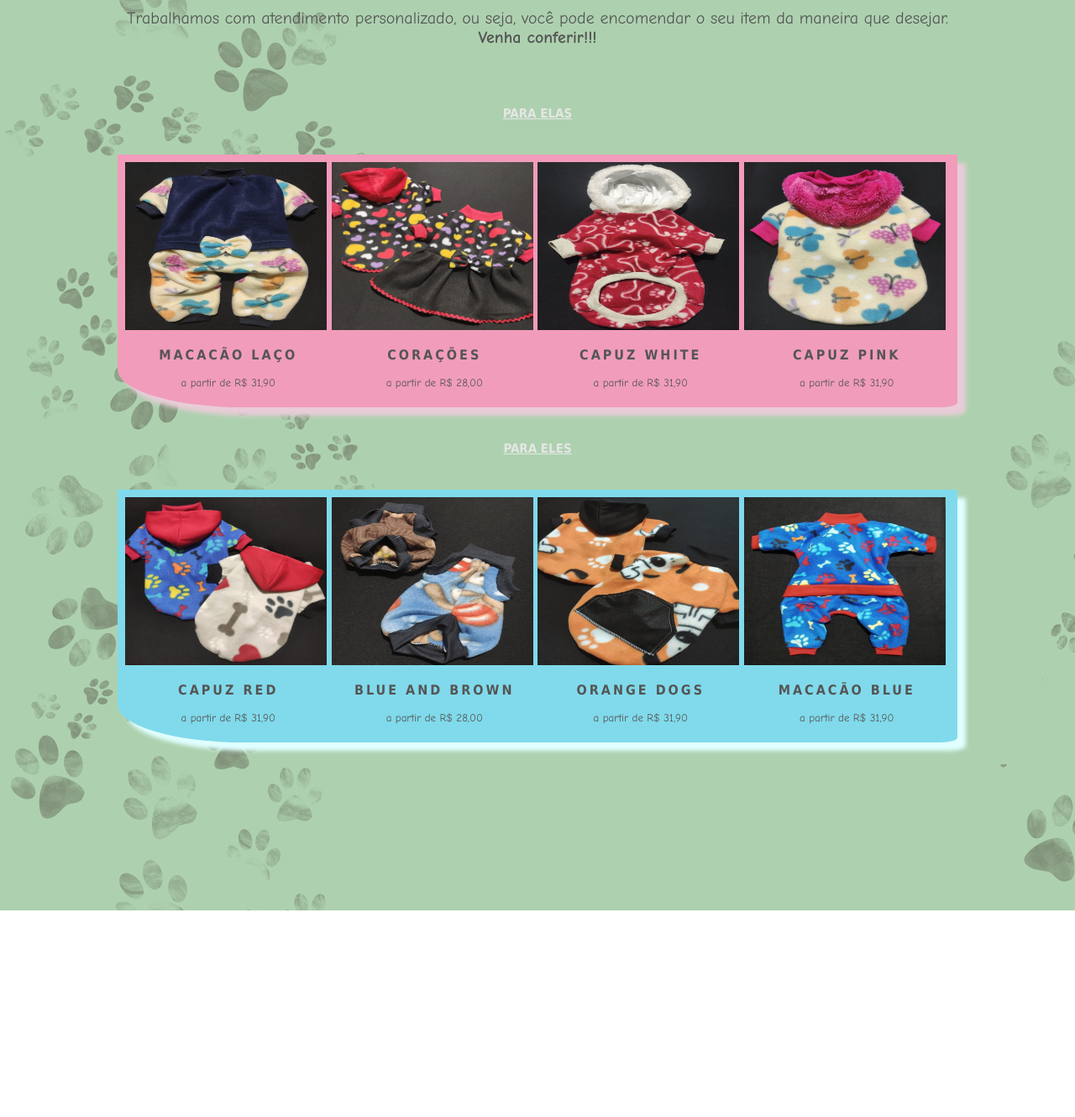
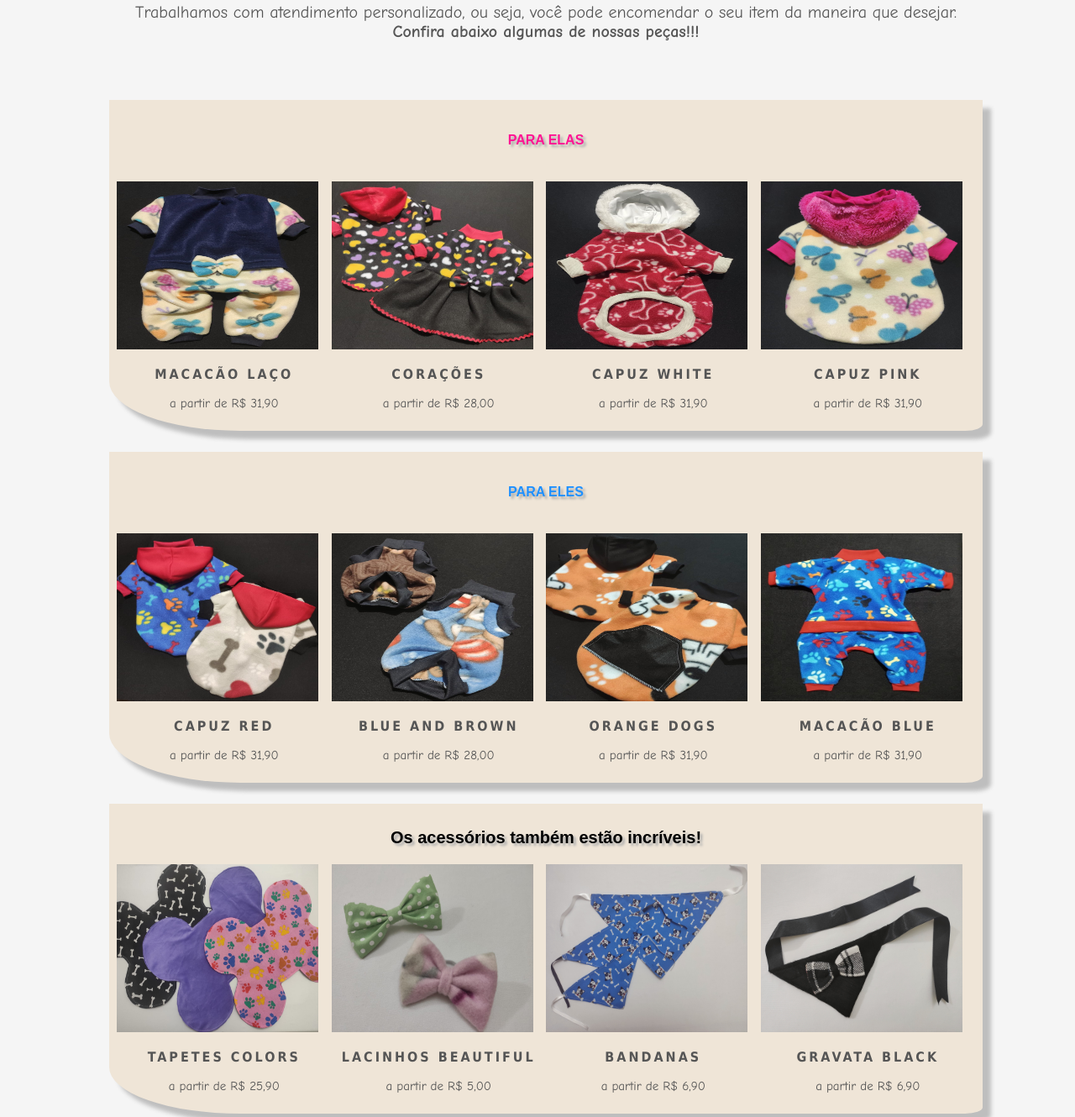
Before and after one commit to NathaliaMiriam/NN-roupas-pet, a plain HTML site: page index.html in a window 1280 px wide. Shown: the part 794-2124 px from the top of the page at 84% size. Before the commit the page ends 1878 px from the top, so only its background shows below. Drawn offline with Linux system fonts and the light colour scheme.

Commit message:
changes website layout

```diff
--- a/CSS/estilo.css
+++ b/CSS/estilo.css
@@ -2,18 +2,21 @@ body{
     margin: 0;
     padding: 0;
     font-family: tahoma, arial, sans-serif;
-    background-image: url(../Imagens_N&N/background-pet-image.jpg);
+    background-image: url(../Imagens_N&N/background-with-dog-paw.jpg);
 }
 
 #principal{
     margin: 20px auto 200px auto;
-    width: 1000px;
+    width: 1300px;
+    background-color: #f5f5f5;
+    box-shadow: rgb(38, 57, 77) 0px 20px 30px -10px;
 }
 
 .header-top{
     height: 600px;
     position: relative;
-    background-image: url(../Imagens_N&N/pets-image.jpg);
+    background-image: url(../Imagens_N&N/image-topo.png);
+    box-shadow: rgba(255, 255, 255, 0.1) 0px 1px 1px 0px inset, rgba(50, 50, 93, 0.25) 0px 50px 100px -20px, rgba(0, 0, 0, 0.3) 0px 30px 60px -30px;
 }
 
 .header-nav{
@@ -32,7 +35,7 @@ body{
 .header-nav li{
     display: inline-block;
     margin-left: 5px;
-    border: 1px solid white;
+    border: 2px solid black;
 }
 
 .header-nav a{
@@ -40,27 +43,27 @@ body{
     text-transform: uppercase;
     font-size: 11px;
     letter-spacing: 2px;
-    color: #f5f5f5;
-    background: rgba(0,0,0, 0.3 );
+    color: #262115;
+    background:  #efe5d7;
     display: block;
     padding: 15px;
 }
 
 .header-nav a:hover{
-    background: rgba(0,0,0, 0.5 );
+    background: #DB9833;
 }
 
 h2{
+    font-family: "Brush Script MT", cursive;
+    font-size: 20px;
     text-transform: uppercase;
-    font-size: 20px;
     color: #f5f5f5;
-    margin-top: 60px;
-    margin-left: 20%;
+    margin: 60px auto;
     text-align: center;
-    background-color: rgba(0,0,0, 0.8 );
-    display: inline-block;
+    background-color: #262015;
     padding: 15px;
     border-bottom: 3px solid white;
+    width: 80%;
 }
 
 .p-one{
@@ -73,24 +76,25 @@ h2{
 }
 
 main{
-    width: 100%;
+    width: 80%;
     margin: auto;
 }
 
-.gallery-one, .gallery-two{
+.gallery-one, .gallery-two, .gallery-three{
     padding: 9px;
     margin-top: 25px;
     box-sizing: border-box;
 }
 
+
 .gallery-one{
-    background-color: #f19cbb;
+    background-color: #efe5d7;
     border-bottom-left-radius: 15%;
     border-bottom-right-radius: 2%;
-    box-shadow: 10px 10px 5px #e8ccd7;
-    -moz-box-shadow: 10px 10px 5px #e8ccd7;
-    -webkit-box-shadow: 10px 10px 5px #e8ccd7;
-    -khtml-box-shadow: 10px 10px 5px #e8ccd7;
+    box-shadow: 10px 10px 5px #bebebe;
+    -moz-box-shadow: 10px 10px 5px #bebebe;
+    -webkit-box-shadow: 10px 10px 5px #bebebe;
+    -khtml-box-shadow: 10px 10px 5px #bebebe;
 }
 
 .gallery-photo-1{
@@ -109,13 +113,13 @@ main{
 }
 
 .gallery-two{
-    background-color: #80daeb;
+    background-color: #efe5d7;
     border-bottom-left-radius: 15%;
     border-bottom-right-radius: 2%;
-    box-shadow: 10px 10px 5px #e0ffff;
-    -moz-box-shadow: 10px 10px 5px #e0ffff;
-    -webkit-box-shadow: 10px 10px 5px #e0ffff;
-    -khtml-box-shadow: 10px 10px 5px #e0ffff;
+    box-shadow: 10px 10px 5px #bebebe;
+    -moz-box-shadow: 10px 10px 5px #bebebe;
+    -webkit-box-shadow: 10px 10px 5px #bebebe;
+    -khtml-box-shadow: 10px 10px 5px #bebebe;
 }
 
 
@@ -125,25 +129,46 @@ main{
     font-size: 16px;
     font-weight: bold;
     letter-spacing: 3px;
-    color: #555;
+    color:  #555;
 }
 
 .gallery-text{
     text-align: center;
-    font-size: 13px;
+    font-size: 15px;
     font-family: Comic Sans MS, Comic Sans, Cursive;
-    color: #555;
+    color:  #555;
 }
 
+
 .gallery-text:hover{
-    color: red;
+    color: black;
 }
 
 h3{
     text-align: center;
     text-transform: uppercase;
-    font-size: 15px;
-    margin-top: 40px;
+    margin-top: 30px;
     margin-bottom: 40px;
-    color: #e6e5e5;
+    font-family: "Sofia", sans-serif;
+    font-size: 16px;
+    text-shadow: 3px 3px 3px #ababab;
 }
+
+.p-two{
+    /* margin-top: 80px;
+    margin-bottom: 70px; */
+    text-align: center;
+    font-family: "Sofia", sans-serif;
+    font-size: 20px;
+    text-shadow: 3px 3px 3px #ababab;
+}
+
+.gallery-three{
+    background-color: #efe5d7;
+    border-bottom-left-radius: 15%;
+    border-bottom-right-radius: 2%;
+    box-shadow: 10px 10px 5px #bebebe;
+    -moz-box-shadow: 10px 10px 5px #bebebe;
+    -webkit-box-shadow: 10px 10px 5px #bebebe;
+    -khtml-box-shadow: 10px 10px 5px #bebebe;
+}
--- a/index.html
+++ b/index.html
@@ -27,17 +27,18 @@
 
             <!-- <img src="/Imagens_N&N/pets-image.jpg" class="capa" alt="capa"> -->
 
-            <article class="article-one">
+            <article>
                 <h2> Roupas e acessórios customizados para o seu pet</h2>
                 <p class="p-one"> Trabalhamos com atendimento personalizado, ou seja, você pode encomendar o seu item da maneira que
-                 desejar. <br> <strong> Venha conferir!!! </strong>
+                 desejar. <br> <strong> Confira abaixo algumas de nossas peças!!! </strong>
                 </p>
             </article>
 
-            <h3><u> para elas </u></h3>
+
 
        <main>
         <section class="gallery-one">
+            <h3 style="color: #FF1493"> para elas </h3>
 
             <div class="gallery-photo-1">
                 <img src="/Imagens_N&N/feminina1.jpeg" width="240px" height="200px" alt="roupa pet feminina">
@@ -66,10 +67,11 @@
 
         </main>
 
-        <h3><u> para eles </u></h3>
+
 
        <main>
         <section class="gallery-two">
+            <h3 style="color: #1E90FF;"> para eles </h3>
 
             <div class="gallery-photo-1">
                 <img src="/Imagens_N&N/masculina1.jpeg" width="240px" height="200px" alt="roupa pet feminina">
@@ -100,6 +102,43 @@
 
 
 
+       <main>
+        <section class="gallery-three">
+            <p class="p-two"> <strong> Os acessórios também estão incríveis! </strong> </p>
+
+            <div class="gallery-photo-1">
+                <img src="/Imagens_N&N/tapetes.jpeg" width="240px" height="200px" alt="roupa pet feminina">
+                <p class="gallery-title"> Tapetes Colors </p>
+                <p class="gallery-text"> a partir de R$ 25,90 </p>
+            </div>
+
+            <div class="gallery-photo-2">
+                <img src="/Imagens_N&N/laços_colors.jpeg" width="240px" height="200px" alt="roupa pet feminina">
+                <p class="gallery-title"> Lacinhos Beautiful </p>
+                <p class="gallery-text"> a partir de R$ 5,00 </p>
+            </div>
+
+            <div class="gallery-photo-3">
+                <img src="/Imagens_N&N/bandanas_azuis.jpeg" width="240px" height="200px" alt="roupa pet feminina">
+                <p class="gallery-title"> Bandanas </p>
+                <p class="gallery-text"> a partir de R$ 6,90 </p>
+            </div>
+
+            <div class="gallery-photo-4">
+                <img src="/Imagens_N&N/gravata_black.jpeg" width="240px" height="200px" alt="roupa pet feminina">
+                <p class="gallery-title"> Gravata Black </p>
+                <p class="gallery-text"> a partir de R$ 6,90 </p>
+            </div>
+        </section>
+
+
+
+       </main>
+
+       <br>
+
+
+
         </div>
     </body>
 </html>
```
Also changed, not shown: Imagens_N&N/background-with-dog-paw.jpg (added), Imagens_N&N/bandanas_azuis.jpeg (added), Imagens_N&N/gravata_black.jpeg (added), Imagens_N&N/image-topo.png (added), Imagens_N&N/laços_colors.jpeg (added).
